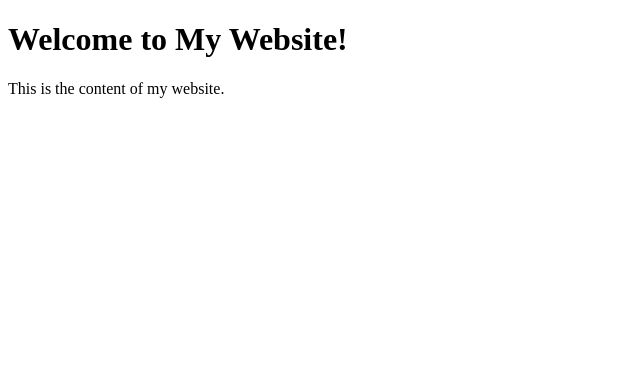
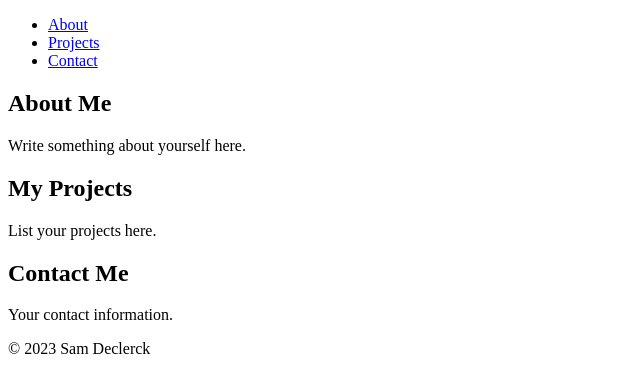
Before and after one commit to Sam-Declerck/Sam-Declerck.github.io, a plain HTML site: page index.html in a window 1280 px wide. Shown: the whole page, without its empty margins (0-640 px from the left). Drawn offline with Linux system fonts and the light colour scheme.

Commit message:
Update index.html

```diff
--- a/index.html
+++ b/index.html
@@ -3,9 +3,38 @@
 <head>
     <meta charset="UTF-8">
     <meta name="viewport" content="width=device-width, initial-scale=1.0">
-    <title>My Portfolio</title>  </head>
+    <title>Sam Declerck - Portfolio</title>
+</head>
 <body>
-    <h1>Welcome to My Website!</h1>
-    <p>This is the content of my website.</p>
+    <header>
+        <nav>
+            <ul>
+                <li><a href="#">About</a></li>
+                <li><a href="#">Projects</a></li>
+                <li><a href="#">Contact</a></li>
+            </ul>
+        </nav>
+    </header>
+
+    <main>
+        <section id="about">
+            <h2>About Me</h2>
+            <p>Write something about yourself here.</p>
+        </section>
+
+        <section id="projects">
+            <h2>My Projects</h2>
+            <p>List your projects here.</p>
+        </section>
+
+        <section id="contact">
+            <h2>Contact Me</h2>
+            <p>Your contact information.</p>
+        </section>
+    </main>
+
+    <footer>
+        <p>&copy; 2023 Sam Declerck</p>
+    </footer>
 </body>
 </html>
```
